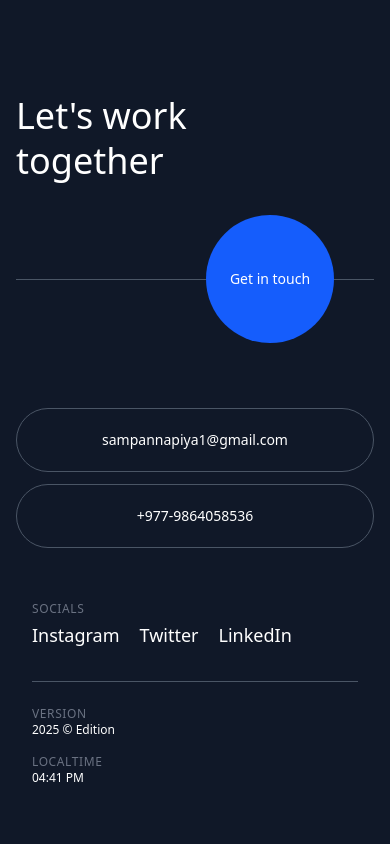
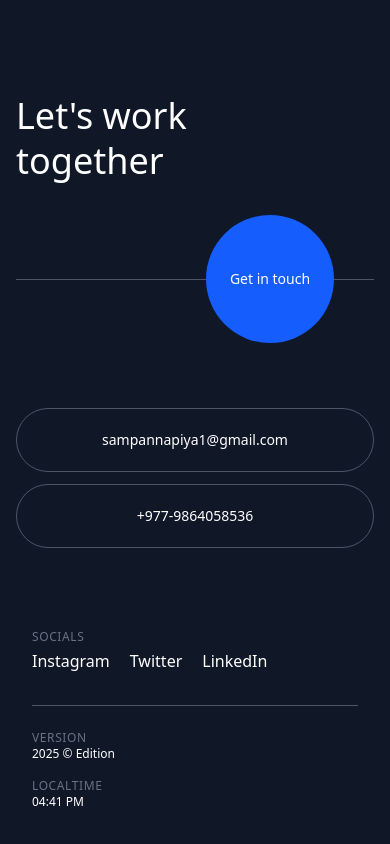
Before and after one commit to sampanna17/portfolio, a React (Vite) app: page /about in a window 390 px wide. Shown: the part 1153-1997 px from the top of the page. Built offline with nearby package versions, Linux system fonts and the light colour scheme.

Commit message:
Footer update1

```diff
--- a/src/components/resuable/footer.jsx
+++ b/src/components/resuable/footer.jsx
@@ -167,7 +167,7 @@ export default function Footer() {
                 initial={{ opacity: 0, y: 20 }}
                 animate={isInView ? { opacity: 1, y: 0 } : {}}
                 transition={{ duration: 0.6, ease: "easeOut" }}
-                className="absolute mb-6 bottom-8 lg:bottom-6 left-4 lg:left-6 right-4 lg:right-6 px-4 lg:px-40 py-3 lg:py-4"
+                className="absolute mb-0 bottom-8 lg:bottom-6 left-4 lg:left-6 right-4 lg:right-6 px-4 lg:px-40 py-3 lg:py-4"
             >
                 <div className="flex flex-col lg:flex-row lg:justify-between lg:items-end gap-4 lg:gap-6 text-xs lg:text-sm text-gray-400">
                     {/* Right side - Socials first on mobile */}
@@ -179,7 +179,7 @@ export default function Footer() {
                         className="lg:mt-0 order-1 lg:order-2"
                     >
                         <span className="text-gray-500 uppercase tracking-wider text-xs block mb-1 lg:mb-2">Socials</span>
-                        <div className="flex text-lg flex-wrap gap-5 lg:gap-4 lg:text-sm lg:gap3">
+                        <div className="flex text-base flex-wrap gap-5 lg:gap-4 lg:text-sm lg:gap3">
                             {["Instagram", "Twitter", "LinkedIn"].map((social, index) => (
                                 <Motion.a
                                     key={social}
```
